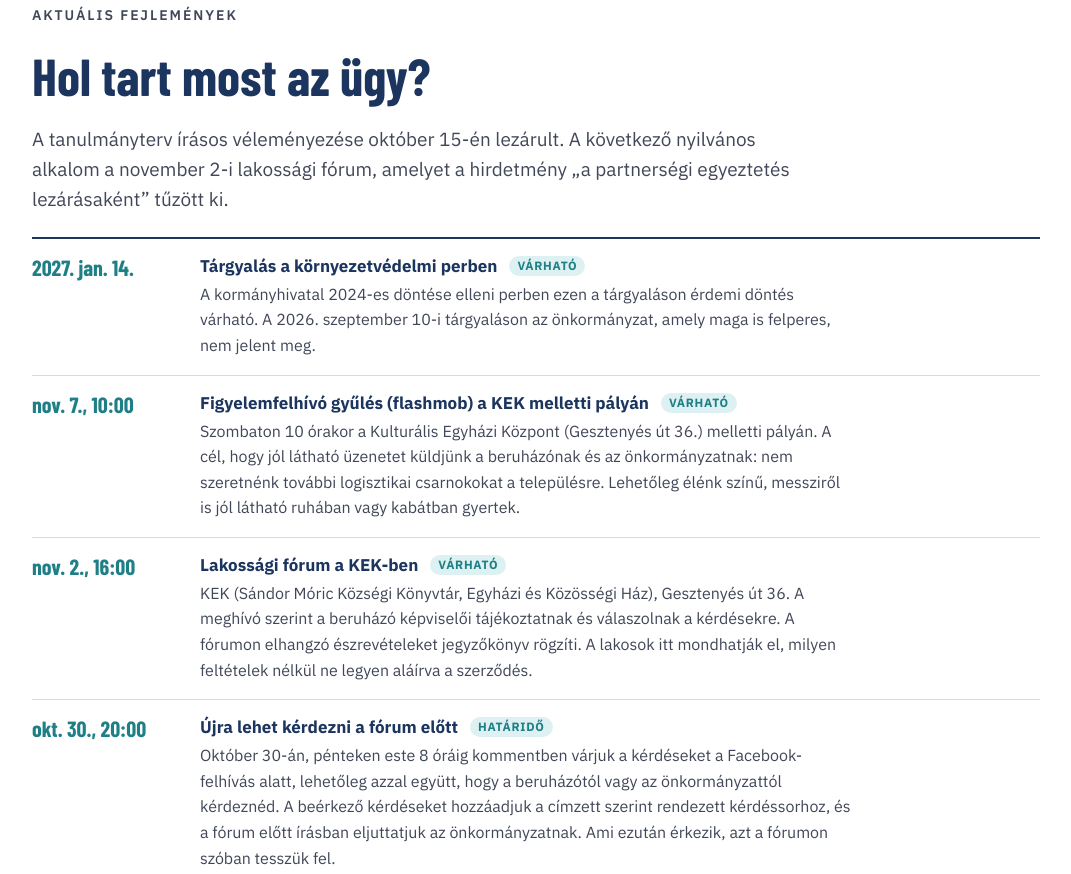
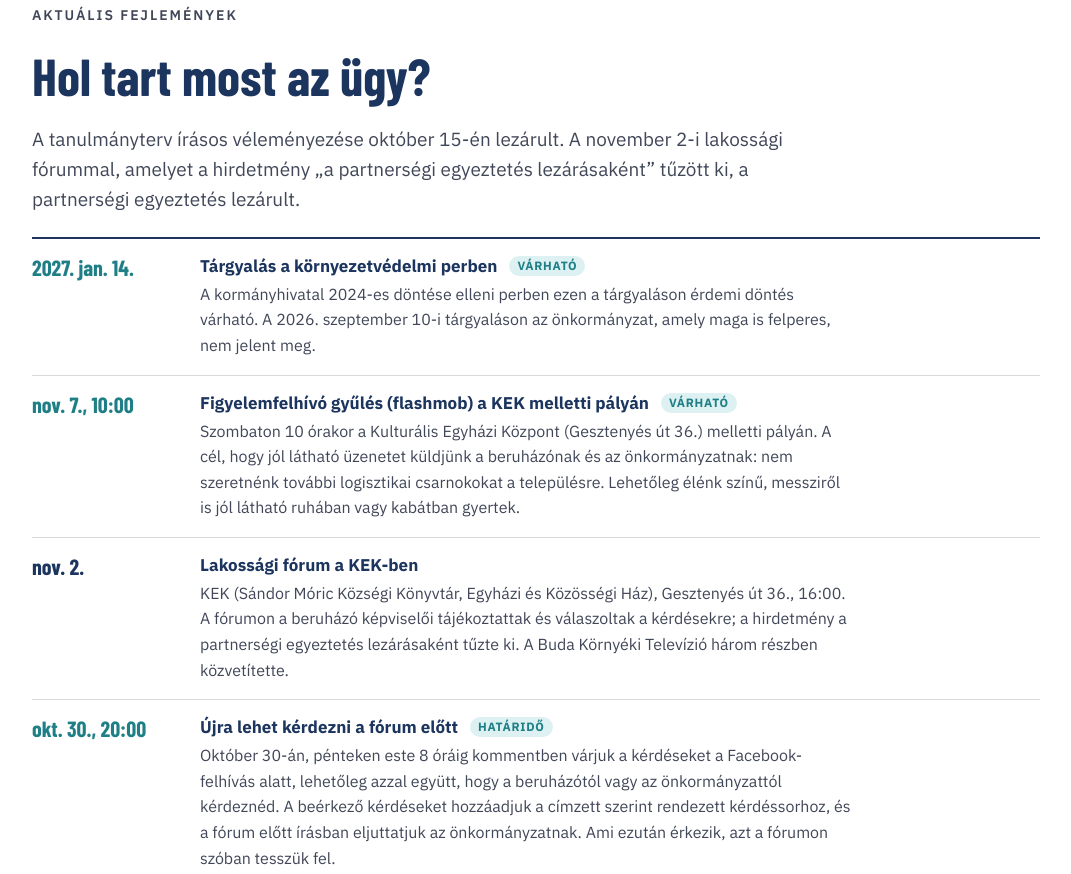
Before and after one commit to herceghalmi-lakosok/herceghalmi-lakosok.github.io, a plain HTML site: page index.html in a window 1280 px wide. Shown: the part 1620-2494 px from the top of the page, without its empty margins (104-1175 px from the left). Drawn offline with nearby package versions, Linux system fonts and the light colour scheme.

Commit message:
A nov. 2-i fórum már megtörtént eseményként szerepel
Co-Authored-By: Claude Opus 5.5 <noreply@anthropic.com>
Claude-Session: https://claude.ai/code/session_01NESJE7YDUfH3CyriyzwwuG

```diff
--- a/index.html
+++ b/index.html
@@ -386,11 +386,11 @@ footer .wrap{padding-block:28px 48px;font-size:13.5px;color:var(--muted);border-
   <div class="wrap">
     <div class="eyebrow">Aktuális fejlemények</div>
     <h2 id="most-h">Hol tart most az ügy?</h2>
-    <p class="lead">A tanulmányterv írásos véleményezése október 15-én lezárult. A következő nyilvános alkalom a november 2-i lakossági fórum, amelyet a hirdetmény „a partnerségi egyeztetés lezárásaként” tűzött ki.</p>
+    <p class="lead">A tanulmányterv írásos véleményezése október 15-én lezárult. A november 2-i lakossági fórummal, amelyet a hirdetmény „a partnerségi egyeztetés lezárásaként” tűzött ki, a partnerségi egyeztetés lezárult.</p>
     <ol class="news">
       <li class="next"><time>2027. jan. 14.</time><div><h3>Tárgyalás a környezetvédelmi perben <span class="tag">várható</span></h3><p>A kormányhivatal 2024-es döntése elleni perben ezen a tárgyaláson érdemi döntés várható. A 2026. szeptember 10-i tárgyaláson az önkormányzat, amely maga is felperes, nem jelent meg.</p></div></li>
       <li class="next"><time>nov. 7., 10:00</time><div><h3>Figyelemfelhívó gyűlés (flashmob) a KEK melletti pályán <span class="tag">várható</span></h3><p>Szombaton 10 órakor a Kulturális Egyházi Központ (Gesztenyés út 36.) melletti pályán. A cél, hogy jól látható üzenetet küldjünk a beruházónak és az önkormányzatnak: nem szeretnénk további logisztikai csarnokokat a településre. Lehetőleg élénk színű, messziről is jól látható ruhában vagy kabátban gyertek.</p></div></li>
-      <li class="next"><time>nov. 2., 16:00</time><div><h3>Lakossági fórum a KEK-ben <span class="tag">várható</span></h3><p>KEK (Sándor Móric Községi Könyvtár, Egyházi és Közösségi Ház), Gesztenyés út 36. A meghívó szerint a beruházó képviselői tájékoztatnak és válaszolnak a kérdésekre. A fórumon elhangzó észrevételeket jegyzőkönyv rögzíti. A lakosok itt mondhatják el, milyen feltételek nélkül ne legyen aláírva a szerződés.</p></div></li>
+      <li><time>nov. 2.</time><div><h3>Lakossági fórum a KEK-ben</h3><p>KEK (Sándor Móric Községi Könyvtár, Egyházi és Közösségi Ház), Gesztenyés út 36., 16:00. A fórumon a beruházó képviselői tájékoztattak és válaszoltak a kérdésekre; a hirdetmény a partnerségi egyeztetés lezárásaként tűzte ki. A Buda Környéki Televízió három részben közvetítette.</p></div></li>
       <li class="next"><time>okt. 30., 20:00</time><div><h3>Újra lehet kérdezni a fórum előtt <span class="tag">határidő</span></h3><p>Október 30-án, pénteken este 8 óráig kommentben várjuk a kérdéseket a Facebook-felhívás alatt, lehetőleg azzal együtt, hogy a beruházótól vagy az önkormányzattól kérdeznéd. A beérkező kérdéseket hozzáadjuk a címzett szerint rendezett kérdéssorhoz, és a fórum előtt írásban eljuttatjuk az önkormányzatnak. Ami ezután érkezik, azt a fórumon szóban tesszük fel.</p></div></li>
       <li><time>nov. 4.</time><div><h3>Minisztérium: a 440/5 hrsz. ma nem építési telek, a döntés a testületé</h3><p>Egy lakos megkeresésére a Közlekedési és Beruházási Minisztérium területi tervezésért és építésügyi igazgatásért felelős helyettes államtitkára tájékoztatást adott a telek beépíthetőségéről. A telket megközelítő 440/2 hrsz.-ú közterület egy része Zkk-1 övezetbe tartozik, ahol a helyi építési szabályzat szerint legfeljebb 1,5 méter széles gyalogút burkolható. A telek így nem közelíthető meg gépjárművel a zöldfelület sérelme nélkül, ezért nem minősül építési teleknek. Építési engedély csak a helyi építési szabályzat módosításával adható, ami az önkormányzat el nem vonható és át nem ruházható hatásköre. A beruházó településrendezési szerződésben átvállalhatja a módosítás költségeit, de a terv módosítására a levél szerint csak akkor kerülhet sor, ha az önkormányzat egyetért a céllal. A levél maga rögzíti, hogy nem kötelező erejű állásfoglalás, jogvitában nem lehet rá hivatkozni (EMBAT/541-1/2026/TEFO).</p></div></li>
       <li><time>okt. vége</time><div><h3>Nyílt levél a testülethez a Sándor udvar és a Kozáromi út lakói nevében</h3><p>A Hercegi Civil Mozgalom Egyesület négy dolgot kér: utasítsák el a benyújtott tanulmánytervet; tartsák fenn a 7,5 tonna feletti járművekre vonatkozó behajtási tilalmat, kivétel nélkül; a településrendezési szerződést csak akkor kössék meg, ha a beruházó a lakott területet elkerülő utat még a csarnokok használatbavétele előtt, kikényszeríthető módon vállalja; és a döntés előtt vizsgálják meg a forgalmi, zaj-, levegő- és rezgésterhelést, a károk megtérítésének feltételeivel együtt. A levél szerint naponta mintegy 200 kamion és további 300 tehergépjármű járhat, egyes házaktól 20–50 méterre. A Zsámbéki út négysávosítását nem tartják megoldásnak, ha az a lakott területen átvezetett forgalmat szolgálja. A levél követeléseit beépítettük a fórumra összegyűjtött <a href="kerdezz.html">kérdések</a> közé. <a href="hcm-nyilt-level-1.jpg">A levél 1. oldala</a> · <a href="hcm-nyilt-level-2.jpg">2. oldala</a></p></div></li>
@@ -1026,7 +1026,7 @@ const EVENTS = [
   ["2026","október 20.","onk","Rendkívüli ülés: zaj-, rezgés- és porszennyezési szakvéleményre kérnek árajánlatot","161/2026. (X.20.) határozat. Táj- és természetvédelmi tanulmány, valamint közlekedési hatástanulmány már van az önkormányzatnál; elkészülési határidő és nyilvánosság a szakvéleménynél nincs kimondva.",1],
   ["2026","október 28.","all","Ítélet: a terv már az igényléskor a Hivatal kezelésében volt","A bíróság szerint a Hivatal saját iratkezelési szabályzatára hivatkozva nem akadályozhatta meg a kiadást, és a tervben nem volt kitakarandó rész. A keresetet azért utasította el, mert a Hivatal a per alatt teljesített; a Hivatal perköltségigényét elutasította. Nem jogerős.",1],
   ["2026","október vége","lak","Nyílt levél a testülethez a Sándor udvar és a Kozáromi út lakói nevében","Hercegi Civil Mozgalom Egyesület: a tanulmányterv elutasítását, a 7,5 tonnás behajtási tilalom fenntartását és az elkerülő út használatbavétel előtti megépítésének szerződéses kikötését kéri.",0],
-  ["2026","november 2.","lak","Lakossági fórum: kérdezni a beruházótól","KEK (Sándor Móric Községi Könyvtár, Egyházi és Közösségi Ház), Gesztenyés út 36., 16:00. A meghívó szerint a beruházó képviselői tájékoztatnak; a hirdetmény a partnerségi egyeztetés lezárásaként tűzte ki.",2],
+  ["2026","november 2.","lak","Lakossági fórum: kérdezni a beruházótól","KEK (Sándor Móric Községi Könyvtár, Egyházi és Közösségi Ház), Gesztenyés út 36., 16:00. A beruházó képviselői tájékoztattak; a hirdetmény a partnerségi egyeztetés lezárásaként tűzte ki.",1],
   ["2026","november 4.","all","Minisztérium: a 440/5 hrsz. ma nem építési telek","A Közlekedési és Beruházási Minisztérium helyettes államtitkára szerint a telek a zöldterületi övezetbe sorolt megközelítés miatt nem közelíthető meg gépjárművel. Építési engedély csak a helyi építési szabályzat módosításával adható, erről kizárólag az önkormányzat dönthet, és csak akkor, ha egyetért a céllal. Nem kötelező erejű tájékoztatás.",1],
   ["2026","november 7.","lak","Figyelemfelhívó gyűlés (flashmob)","A Kulturális Egyházi Központ (Gesztenyés út 36.) melletti pályán, 10:00. Élénk színű, messziről látható ruhában.",2],
   ["2027","január 14.","all","Tárgyalás a környezetvédelmi perben","Érdemi döntés várható.",2],
```
